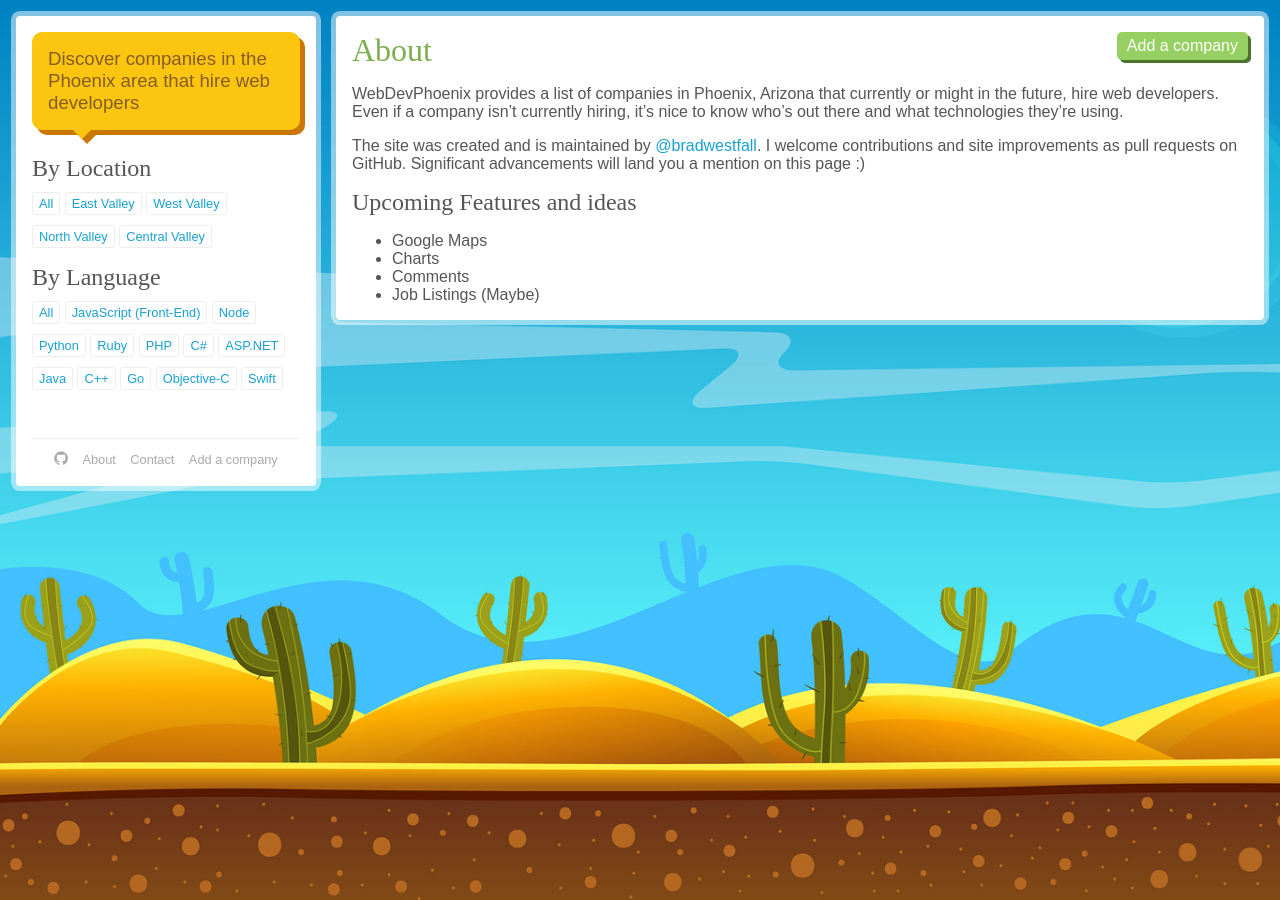
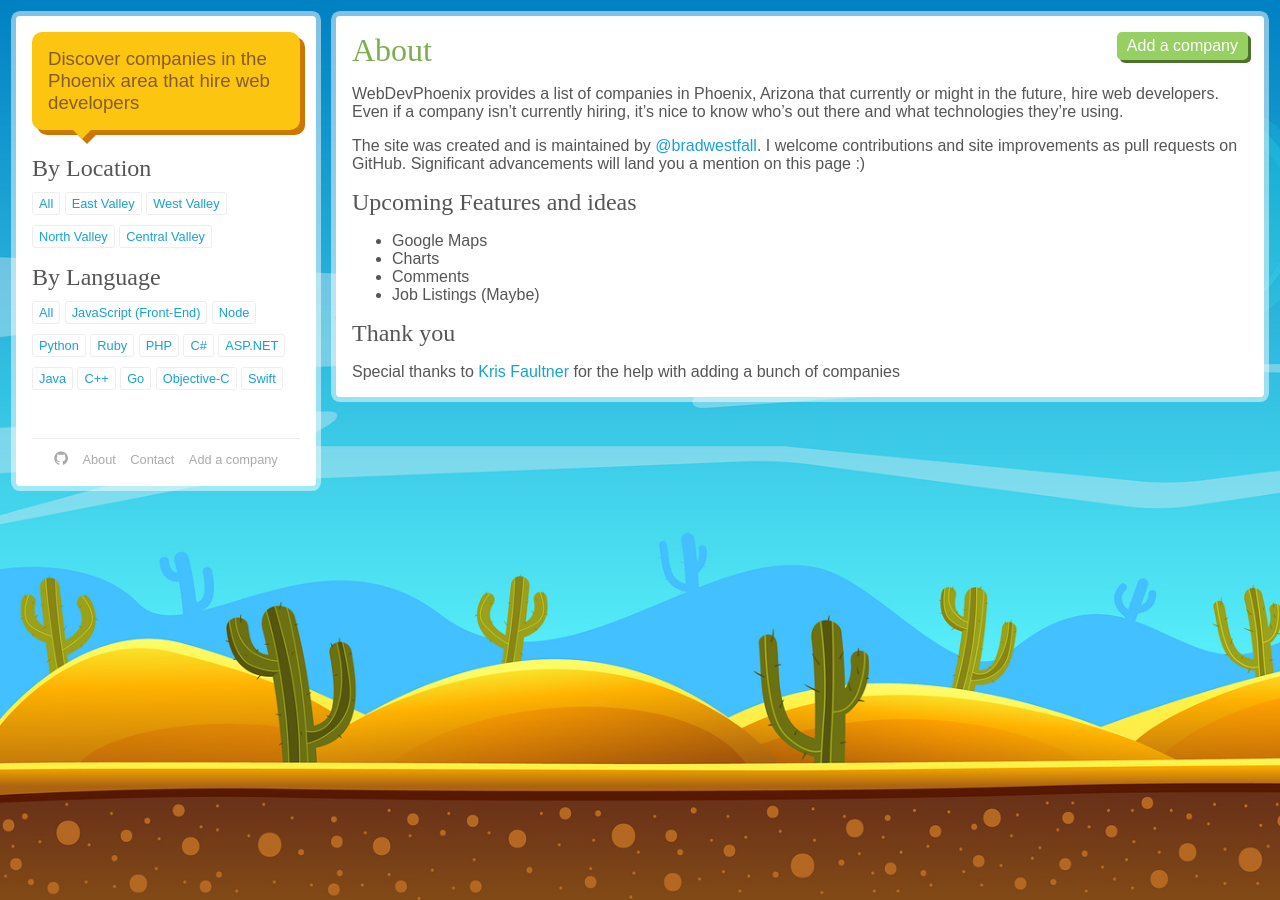
Before and after one commit to bradwestfall/webdevphoenix, a Jekyll site: the page built from about.md, in a window 1280 px wide. Built offline with Jekyll 4.4.1, drawn with Linux system fonts in a browser that asks for light colours; nearby versions of some CDN libraries; some web fonts are replaced.

Commit message:
Update about.md

```diff
--- a/about.md
+++ b/about.md
@@ -20,3 +20,7 @@ The site was created and is maintained by [@bradwestfall](http://twitter.com/bra
 - Charts
 - Comments
 - Job Listings (Maybe)
+
+## Thank you
+
+Special thanks to [Kris Faultner](https://github.com/kfaultner) for the help with adding a bunch of companies
```
